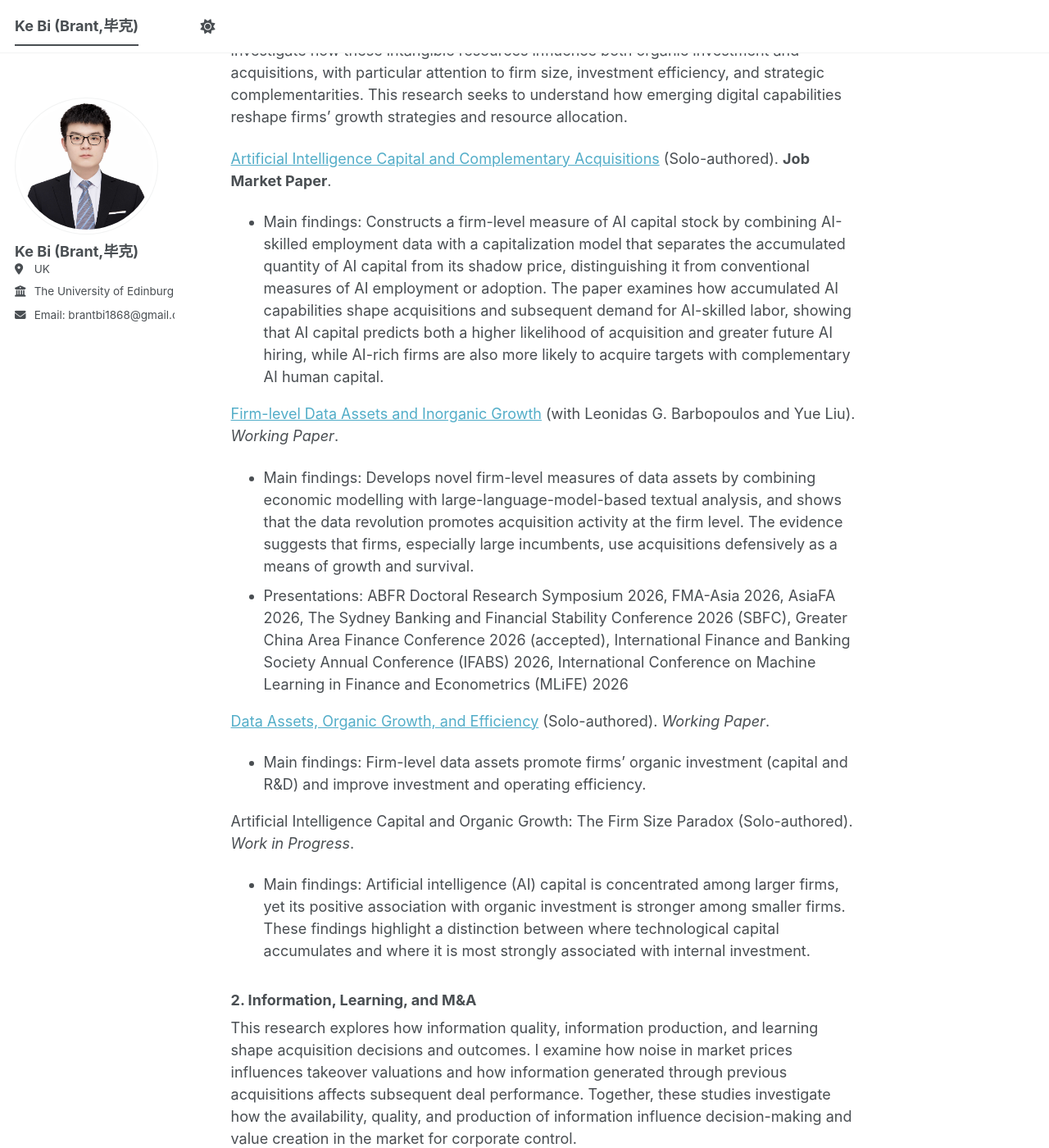
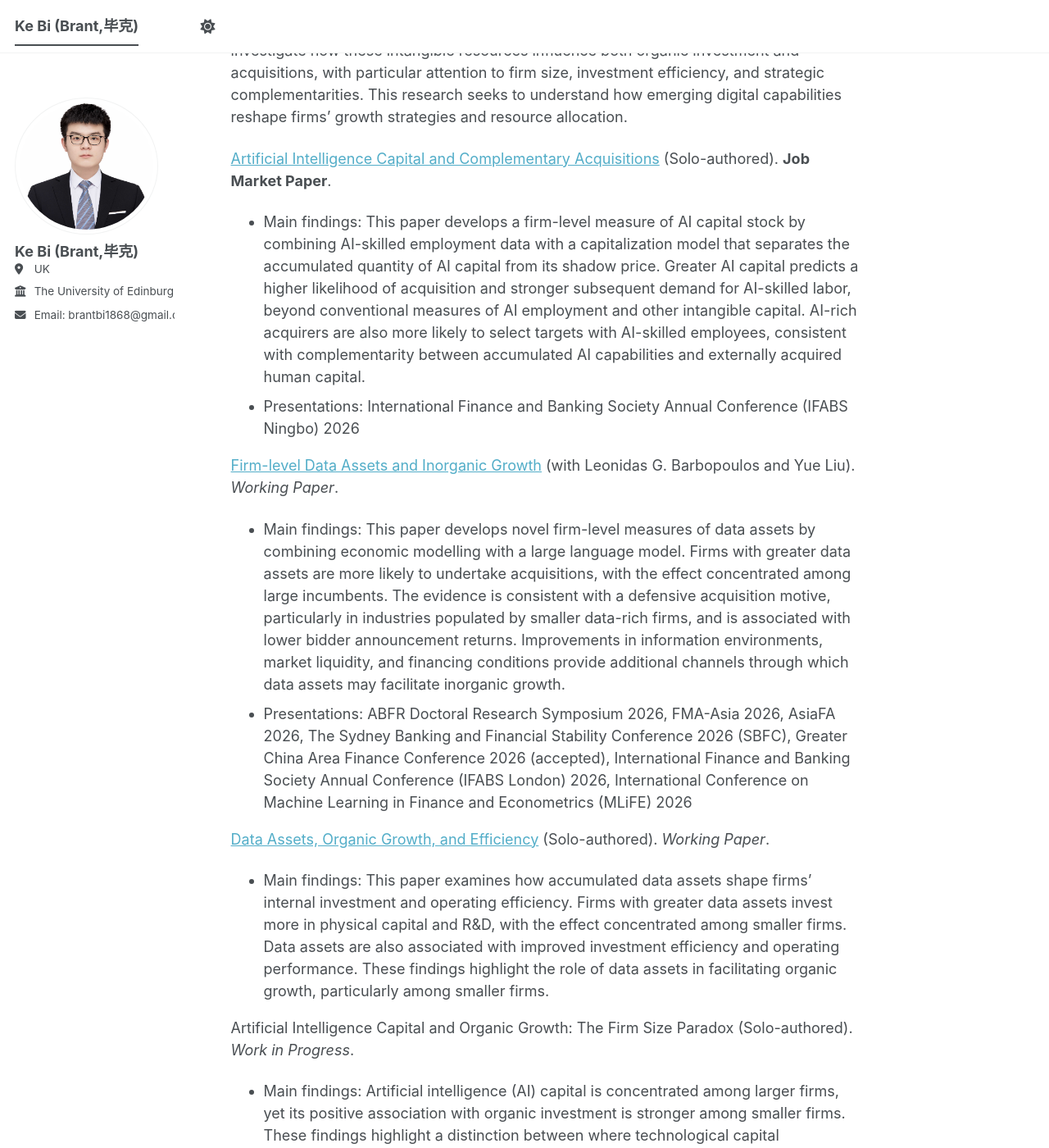
Before and after one commit to brant1868/brant1868.github.io, a Jekyll site: the page built from _pages/about.md, in a window 1280 px wide and 1400 px high, scrolled down 1338 px. Shown: the whole window at 82% size. Built offline with Jekyll 4.4.1, drawn with Linux system fonts in a browser that asks for light colours; a script bundle is joined from its source files by our own code; library files that are not in the unit come from our copies; some of the changed text lies outside the part shown.

Commit message:
Update about.md

```diff
--- a/_pages/about.md
+++ b/_pages/about.md
@@ -35,7 +35,6 @@
 ------
 [Artificial Intelligence Capital and Complementary Acquisitions](https://drive.google.com/file/d/1eEJXtEjiHfMUT3xGgAdIjF1kTW5GfF1e/view?usp=drive_link){:target="_blank" } (Solo-authored).
 - Main findings: Constructs a firm-level measure of AI capital stock by combining AI-skilled employment data with a capitalization model that separates the accumulated quantity of AI capital from its shadow price, distinguishing it from conventional measures of AI employment or adoption. The paper examines how accumulated AI capabilities shape acquisitions and subsequent demand for AI-skilled labor, showing that AI capital predicts both a higher likelihood of acquisition and greater future AI hiring, while AI-rich firms are also more likely to acquire targets with complementary AI human capital.
-
 
 
 <!--  Working Papers
@@ -78,14 +77,16 @@
 My research examines how firms' data assets and artificial intelligence (AI) capital shape corporate investment and growth. By developing firm-level measures of digital capital, I investigate how these intangible resources influence both organic investment and acquisitions, with particular attention to firm size, investment efficiency, and strategic complementarities. This research seeks to understand how emerging digital capabilities reshape firms' growth strategies and resource allocation.
 
 [Artificial Intelligence Capital and Complementary Acquisitions](https://drive.google.com/file/d/1eEJXtEjiHfMUT3xGgAdIjF1kTW5GfF1e/view?usp=drive_link){:target="_blank" } (Solo-authored). **Job Market Paper**.
-- Main findings: Constructs a firm-level measure of AI capital stock by combining AI-skilled employment data with a capitalization model that separates the accumulated quantity of AI capital from its shadow price, distinguishing it from conventional measures of AI employment or adoption. The paper examines how accumulated AI capabilities shape acquisitions and subsequent demand for AI-skilled labor, showing that AI capital predicts both a higher likelihood of acquisition and greater future AI hiring, while AI-rich firms are also more likely to acquire targets with complementary AI human capital.
+- Main findings: This paper develops a firm-level measure of AI capital stock by combining AI-skilled employment data with a capitalization model that separates the accumulated quantity of AI capital from its shadow price. Greater AI capital predicts a higher likelihood of acquisition and stronger subsequent demand for AI-skilled labor, beyond conventional measures of AI employment and other intangible capital. AI-rich acquirers are also more likely to select targets with AI-skilled employees, consistent with complementarity between accumulated AI capabilities and externally acquired human capital.
+- Presentations: International Finance and Banking Society Annual Conference (IFABS Ningbo) 2026
+
 
 [Firm-level Data Assets and Inorganic Growth](https://drive.google.com/file/d/18_bj7RDudriuxyp20cNe9Nx_aRuuybR3/view?usp=sharing){:target="_blank" } (with Leonidas G. Barbopoulos and Yue Liu). _Working Paper_.
-- Main findings: Develops novel firm-level measures of data assets by combining economic modelling with large-language-model-based textual analysis, and shows that the data revolution promotes acquisition activity at the firm level. The evidence suggests that firms, especially large incumbents, use acquisitions defensively as a means of growth and survival.
-- Presentations: ABFR Doctoral Research Symposium 2026, FMA-Asia 2026, AsiaFA 2026, The Sydney Banking and Financial Stability Conference 2026 (SBFC), Greater China Area Finance Conference 2026 (accepted), International Finance and Banking Society Annual Conference (IFABS) 2026, International Conference on Machine Learning in Finance and Econometrics (MLiFE) 2026
+- Main findings: This paper develops novel firm-level measures of data assets by combining economic modelling with a large language model. Firms with greater data assets are more likely to undertake acquisitions, with the effect concentrated among large incumbents. The evidence is consistent with a defensive acquisition motive, particularly in industries populated by smaller data-rich firms, and is associated with lower bidder announcement returns. Improvements in information environments, market liquidity, and financing conditions provide additional channels through which data assets may facilitate inorganic growth.
+- Presentations: ABFR Doctoral Research Symposium 2026, FMA-Asia 2026, AsiaFA 2026, The Sydney Banking and Financial Stability Conference 2026 (SBFC), Greater China Area Finance Conference 2026 (accepted), International Finance and Banking Society Annual Conference (IFABS London) 2026, International Conference on Machine Learning in Finance and Econometrics (MLiFE) 2026
 
 [Data Assets, Organic Growth, and Efficiency](https://drive.google.com/file/d/1ie99rTEbM1nXDU970mZhnx3mpPh9ctxn/view?usp=drive_link){:target="_blank" } (Solo-authored). _Working Paper_.
-- Main findings: Firm-level data assets promote firms' organic investment (capital and R&D) and improve investment and operating efficiency.
+- Main findings: This paper examines how accumulated data assets shape firms' internal investment and operating efficiency. Firms with greater data assets invest more in physical capital and R&D, with the effect concentrated among smaller firms. Data assets are also associated with improved investment efficiency and operating performance. These findings highlight the role of data assets in facilitating organic growth, particularly among smaller firms.
 
 Artificial Intelligence Capital and Organic Growth: The Firm Size Paradox (Solo-authored). _Work in Progress_.
 - Main findings: Artificial intelligence (AI) capital is concentrated among larger firms, yet its positive association with organic investment is stronger among smaller firms. These findings highlight a distinction between where technological capital accumulates and where it is most strongly associated with internal investment.
@@ -95,21 +96,21 @@
 This research explores how information quality, information production, and learning shape acquisition decisions and outcomes. I examine how noise in market prices influences takeover valuations and how information generated through previous acquisitions affects subsequent deal performance. Together, these studies investigate how the availability, quality, and production of information influence decision-making and value creation in the market for corporate control.
 
 [Share Price Noise and the 52-Week High Effect in M&A](https://drive.google.com/file/d/1i0QTdoGMnttnxHFrSVfVea26Ls04gZNa/view?usp=drive_link){:target="_blank" } (with Leonidas G. Barbopoulos, Yue Liu, and Jo Danbolt). _Working Paper_.
-- Main findings: The target reference point effect depends on the percentage of noise in the target share price. Noise strengthens the sensitivity of offer prices to the 52-week high, while weakening its effects on acquirer market reactions and deal success. Evidence suggests that noise is associated with undervaluation, which attenuates the real effects of the 52-week high that would otherwise operate through an overpayment channel.
+- Main findings: This paper examines how the informational composition of target stock prices shapes reference-point dependence in takeover pricing and outcomes. A higher share of price noise strengthens the sensitivity of takeover premiums to the target's 52-week high, but the associated bidder announcement-return penalty disappears, while the completion advantage of offers above the 52-week high weakens. The amplification effect is concentrated among undervalued targets, suggesting that stronger reference-point dependence in noisier information environments does not necessarily imply bidder overpayment.
 - Presentations: AFA2025-Poster, EFMA2025, FMA2025
 
 [A Win-to-win Explanation of Extraordinary Acquirers](https://drive.google.com/file/d/1zAFkscCTH0avC7iFt44_ZkrethvgdwDa/view?usp=sharing){:target="_blank" } (with Leonidas G. Barbopoulos and Yue Liu). _Working Paper_.
-- Main findings: This paper examines why some serial acquirers continue to earn strong returns in subsequent takeover deals. It shows that a bidder’s previous high-return acquisition can lead to higher returns in a subsequent deal when it generates information production about the acquirer.
+- Main findings: This paper examines why some serial acquirers consistently outperform others through the lens of endogenous information production. Following a high-return acquisition, subsequent acquisition returns are higher when the previous deal generates improvements in the informativeness of the acquirer's stock price. The effect is concentrated among firms experiencing improvements in stock liquidity, consistent with information production alleviating financial frictions and helping sustain acquisition performance across successive deals.
 
 
 ### 3. Financing and Contracting in M&A
 My research investigates how corporate financing arrangements and acquisition contracts influence merger activity and post-acquisition outcomes. I study how pre-existing convertible debt affects firms' acquisition decisions and how contingent payment provisions, such as earnouts, shape post-merger operating efficiency. This research highlights the role of financial flexibility and contractual design in facilitating acquisitions and influencing their real economic outcomes.
 
 Convertible Debt and Merger Activities (with Leonidas G. Barbopoulos and Ioannis Paraskevopoulos). _Work in Progress_.
-- Main findings: Pre-existing convertible debt affects firms’ acquisitiveness and merger outcomes. Convertible debt and conventional leverage have opposite effects on firms’ likelihood of becoming acquirers, highlighting the distinct role of convertible debt in the market for corporate control.
+- Main findings: This paper examines how firms' pre-existing convertible debt influences acquisition activity and outcomes. Firms with greater reliance on convertible debt are more likely to become acquirers, whereas conventional leverage exhibits the opposite relation. These findings highlight the distinct role of convertible debt in corporate financing and suggest that the composition of debt financing, rather than leverage alone, matters for firms' ability to pursue inorganic growth.
 
 The Efficiency Effect of Earnout Contracts in M&A (with Leonidas G. Barbopoulos and Peter Cincinelli). _Work in Progress_.
-- Main findings: Earnout provisions contain incremental information about post-deal performance beyond what is reflected in announcement-period returns. The paper contributes to the literature on acquisition contracting and post-merger outcomes by showing how contingent payment design shapes real merger performance.
+- Main findings: This paper examines how contingent payment contracts influence post-acquisition operating efficiency. Acquisitions involving earnout provisions are associated with greater improvements in acquirer operating efficiency, particularly among smaller acquirers. These efficiency gains are not fully reflected in announcement-period stock returns, suggesting that acquisition contract design provides additional information about merger performance and can shape real post-acquisition outcomes.
 
 
 
```
